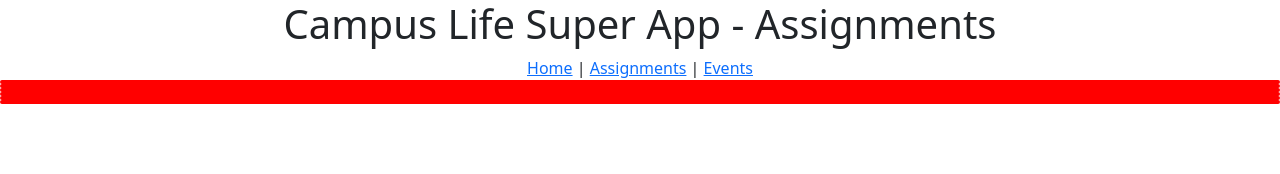
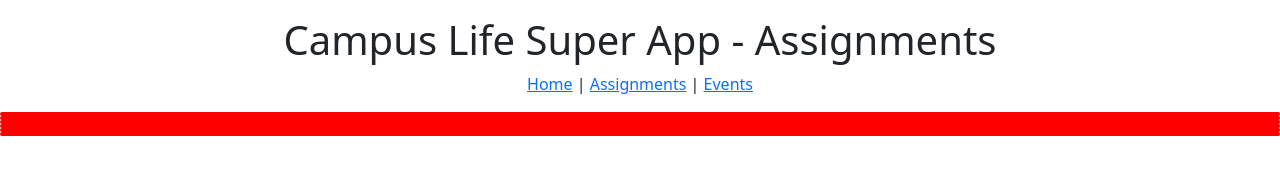
Before and after one commit to BrendonM81/campus-life-super-app, a plain HTML site: page assignments.html in a window 1280 px wide. Drawn offline with nearby package versions, Linux system fonts and the light colour scheme.

Commit message:
Added margins to headers, added background color

```diff
--- a/assignments.html
+++ b/assignments.html
@@ -9,7 +9,7 @@
     </head>
 
     <body>
-        <header class="d-flex row text-center">
+        <header class="d-flex row text-center m-3">
             <h1>Campus Life Super App - Assignments</h1>
             <nav>
                 <a href="index.html">Home</a> | <a href="assignments.html">Assignments</a> | <a href="events.html">Events</a>
```
Also changed, not shown: events.html (+1 -1 lines), index.html (+1 -1 lines).
